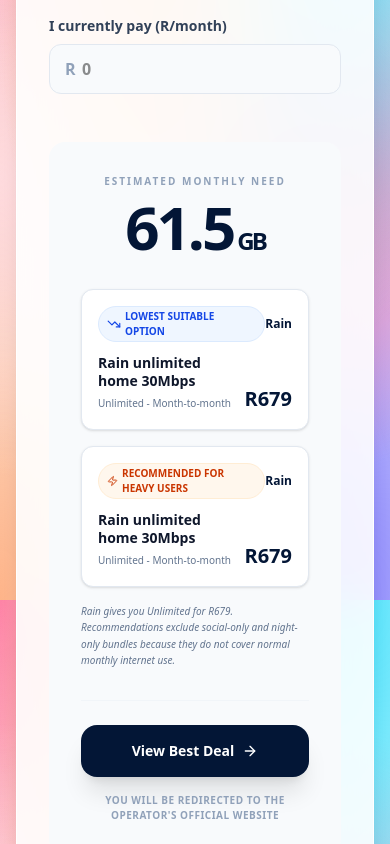
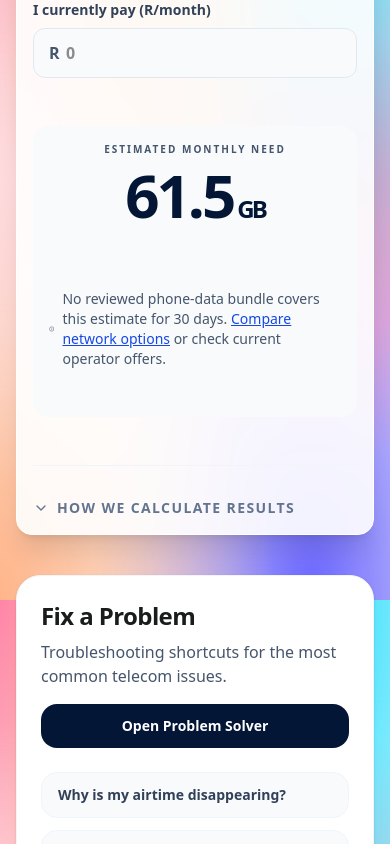
Before and after one commit to RicV-Sam/datacosts, a React (Vite) app: page / in a window 390 px wide. Shown: the part 3620-4464 px from the top of the page. Built offline with nearby package versions, Linux system fonts and the light colour scheme.

Commit message:
Fix data calculator eligibility and improve Telkom guidance

```diff
--- a/src/components/DataCalculator.tsx
+++ b/src/components/DataCalculator.tsx
@@ -25,7 +25,7 @@
   }, [totalDataNeeded, currentSpend]);
 
   return (
-    <div className="bg-white/90 backdrop-blur-xl rounded-2xl p-8 border border-white shadow-xl hover:shadow-2xl transition-all duration-300" id="calculator">
+    <div className="bg-white/90 backdrop-blur-xl rounded-2xl p-4 sm:p-8 border border-white shadow-xl hover:shadow-2xl transition-all duration-300" id="calculator">
       <div className="flex items-center gap-3 mb-8">
         <div className="w-10 h-10 bg-[#031636] rounded-xl flex items-center justify-center text-white">
           <Calculator className="w-5 h-5" />
@@ -72,12 +72,14 @@
           />
 
           <div className="pt-6 border-t border-slate-100">
-            <label className="block text-sm font-bold text-slate-700 mb-2">
+            <label htmlFor="calculator-spend" className="block text-sm font-bold text-slate-700 mb-2">
               I currently pay (R/month)
             </label>
             <div className="relative">
-              <span className="absolute left-4 top-1/2 -translate-y-1/2 text-slate-400 font-bold">R</span>
+              <span className="absolute left-4 top-1/2 -translate-y-1/2 text-slate-600 font-bold">R</span>
               <input
+                id="calculator-spend"
+                min="0"
                 type="number"
                 placeholder="0"
                 value={currentSpend}
@@ -88,9 +90,9 @@
           </div>
         </div>
 
-        <div className="bg-slate-50 rounded-2xl p-8 flex flex-col justify-center">
+        <div className="bg-slate-50 rounded-2xl p-4 sm:p-8 flex flex-col justify-center">
           <div className="text-center mb-8">
-            <span className="text-[10px] font-bold text-slate-400 uppercase tracking-[0.2em] mb-2 block">Estimated Monthly Need</span>
+            <span className="text-[10px] font-bold text-slate-600 uppercase tracking-[0.2em] mb-2 block">Estimated Monthly Need</span>
             <div className="text-6xl font-black text-[#031636] tracking-tighter">
               {totalDataNeeded.toFixed(1)}<span className="text-2xl ml-1">GB</span>
             </div>
@@ -106,9 +108,9 @@
                       animate={{ opacity: 1, scale: 1 }}
                       className="bg-[#a0f399] p-4 rounded-xl text-[#1b6d24] text-center mb-4 border border-[#1b6d24]/20"
                     >
-                      <p className="text-xs font-black uppercase tracking-widest mb-1">Potential Monthly Saving</p>
+                      <p className="text-xs font-black uppercase tracking-widest mb-1">Difference from entered spend</p>
                       <p className="text-3xl font-black">R{recommendations.savings.toFixed(2)}</p>
-                      <p className="text-[10px] font-bold mt-1">By switching to {recommendations.cheapest.network}</p>
+                      <p className="text-[10px] font-bold mt-1">Data price only; excludes calls, devices and switching costs.</p>
                     </motion.div>
                   )}
                   <RecommendationCard
@@ -153,18 +155,18 @@
                       onClick={() => trackAndRedirect(recommendations.cheapest.network, 'calculator', recommendations.cheapest.name)}
                       className="w-full py-4 bg-[#031636] text-white rounded-2xl font-black text-sm shadow-xl active:scale-95 transition-all flex items-center justify-center gap-2 hover:opacity-90"
                     >
-                      View Best Deal
+                      Check operator price
                       <ArrowRight className="w-4 h-4" />
                     </button>
-                    <p className="text-[10px] text-slate-400 font-bold uppercase tracking-wider text-center">
+                    <p className="text-[10px] text-slate-600 font-bold uppercase tracking-wider text-center">
                       You will be redirected to the operator's official website
                     </p>
                   </div>
                 </>
               ) : (
-                <div className="flex items-center gap-2 text-slate-400 text-sm justify-center py-8">
+                <div className="flex items-center gap-2 text-slate-600 text-sm justify-center py-8">
                   <Info className="w-4 h-4" />
-                  <span>Adjust sliders to see recommendations</span>
+                  <span>No reviewed phone-data bundle covers this estimate for 30 days. <a href="/network/" className="underline text-blue-700">Compare network options</a> or check current operator offers.</span>
                 </div>
               )}
             </AnimatePresence>
@@ -175,6 +177,7 @@
       {/* Methodology Section */}
       <div className="mt-12 pt-8 border-t border-slate-100">
         <button
+          aria-expanded={showMethodology}
           onClick={() => setShowMethodology(!showMethodology)}
           className="flex items-center gap-2 text-slate-500 hover:text-[#031636] transition-colors"
         >
@@ -190,23 +193,23 @@
               exit={{ height: 0, opacity: 0 }}
               className="overflow-hidden"
             >
-              <div className="pt-6 grid grid-cols-1 md:grid-cols-3 gap-8">
+              <div id="calculator-methodology" className="pt-6 grid grid-cols-1 md:grid-cols-3 gap-8">
                 <div>
                   <h4 className="text-xs font-black text-[#031636] uppercase mb-2">Usage Estimation</h4>
                   <p className="text-xs text-slate-500 leading-relaxed">
-                    We use industry-standard averages for data consumption: HD Video (~1.5GB/hr), Social Media (~200MB/hr), and basic web browsing/messaging.
+                    These are adjustable planning estimates, not measured usage: video 1.5GB/hr, social 0.2GB/hr, chat 0.05GB/hr and web 0.1GB/hr, multiplied by 30 days. Quality settings and apps change actual usage. We use 1GB = 1,000MB.
                   </p>
                 </div>
                 <div>
                   <h4 className="text-xs font-black text-[#031636] uppercase mb-2">Cost Logic</h4>
                   <p className="text-xs text-slate-500 leading-relaxed">
-                    "Cheapest" is the absolute lowest price for a bundle that meets your data needs. "Best Value" prioritizes the lowest cost per GB.
+                    The lowest suitable option is the cheapest eligible listed phone bundle covering the full estimate for at least 30 days. Best value uses unrestricted data only. This is not a whole-market ranking.
                   </p>
                 </div>
                 <div>
                   <h4 className="text-xs font-black text-[#031636] uppercase mb-2">Data Sources</h4>
                   <p className="text-xs text-slate-500 leading-relaxed">
-                    Pricing is compared against public network provider information using the DataCost methodology. We only include standard prepaid and monthly bundles in these recommendations.
+                    Only source-checked phone bundles reviewed within 30 days qualify. Fixed-home and router products are excluded. Confirm current price, eligibility, renewal terms and local coverage with the operator.
                   </p>
                 </div>
               </div>
@@ -238,7 +241,7 @@
       exit={{ opacity: 0, y: -10 }}
       className="w-full bg-white p-4 rounded-xl border border-slate-200 shadow-sm"
     >
-      <div className="flex items-center justify-between mb-3">
+      <div className="flex flex-wrap gap-2 items-center justify-between mb-3">
         <span className={`flex items-center gap-1 text-[10px] font-black px-2 py-0.5 rounded-full uppercase border ${colorClasses[color]}`}>
           {icon} {type}
         </span>
@@ -248,6 +251,8 @@
         <div>
           <h4 className="font-bold text-slate-900 text-sm leading-tight">{bundle.name}</h4>
           <span className="text-[10px] text-slate-500 font-medium">{bundle.volume} - {bundle.validity}</span>
+          {bundle.sourceUrl && <a href={bundle.sourceUrl} target="_blank" rel="noopener noreferrer" className="mt-2 block text-xs text-blue-700 underline">Official source · checked {bundle.lastVerified}</a>}
+          {bundle.watchOut && <p className="mt-1 text-xs text-slate-600">{bundle.watchOut}</p>}
           {note && <span className="mt-1 block text-[10px] font-bold text-amber-700">{note}</span>}
         </div>
         <div className="text-xl font-black text-[#031636]">R{bundle.price}</div>
@@ -273,6 +278,8 @@
       <span className="text-xs font-bold text-[#031636]">{value} {unit}</span>
     </div>
     <input
+      aria-label={label}
+      aria-valuetext={`${value} ${unit}`}
       type="range"
       min="0"
       max={max}
--- a/src/utils/dataCalculator.ts
+++ b/src/utils/dataCalculator.ts
@@ -45,9 +45,9 @@
     const amount = Number(match[1]);
     const unit = match[2];
     if (!Number.isFinite(amount) || amount <= 0) return total;
-    if (unit === 'tb') return total + amount * 1024;
+    if (unit === 'tb') return total + amount * 1000;
     if (unit === 'gb') return total + amount;
-    return total + amount / 1024;
+    return total + amount / 1000;
   }, 0);
 }
 
@@ -71,23 +71,20 @@
 
 function getValidityDays(bundle: Bundle): number {
   const validity = bundle.validity.toLowerCase();
-  if (validity.includes('hour')) return 1 / 24;
-  if (validity.includes('week') || validity.includes('7 day')) return 7;
-  if (validity.includes('month') || validity.includes('30 day') || bundle.type === 'Monthly' || bundle.type === 'Prepaid') return 30;
-  if (validity.includes('night') || validity.includes('day') || bundle.type === 'Daily') return 1;
-  return 30;
+  const duration = validity.match(/^(\d+)\s*(hour|day|week|month)s?$/);
+  if (duration) return Number(duration[1]) * ({ hour: 1 / 24, day: 1, week: 7, month: 30 }[duration[2]] ?? 0);
+  if (validity === 'month-to-month' || validity === 'monthly') return 30;
+  return 0;
 }
 
 function isRealisticMonthlyMatch(bundle: Bundle, monthlyNeedGb: number): boolean {
   const generalDataGb = getGeneralDataGb(bundle);
-  if (generalDataGb === Number.POSITIVE_INFINITY) return true;
   if (generalDataGb <= 0) return false;
 
   const validityDays = getValidityDays(bundle);
-  if (monthlyNeedGb > 10 && validityDays < 28) return false;
-  if (monthlyNeedGb > 3 && validityDays < 7) return false;
+  if (validityDays < 30) return false;
 
-  return generalDataGb >= monthlyNeedGb * 0.9;
+  return generalDataGb >= monthlyNeedGb;
 }
 
 function getValueScore(bundle: Bundle, monthlyNeedGb: number): number {
@@ -97,37 +94,22 @@
   return bundle.price / generalDataGb;
 }
 
-function getClosestMonthlyFallback(bundles: Bundle[], monthlyNeedGb: number): Bundle | null {
-  const monthlyGeneralBundles = bundles
-    .filter((bundle) => getGeneralDataGb(bundle) > 0)
-    .filter((bundle) => getValidityDays(bundle) >= 28)
-    .sort((a, b) => {
-      const aGap = Math.abs(getGeneralDataGb(a) - monthlyNeedGb);
-      const bGap = Math.abs(getGeneralDataGb(b) - monthlyNeedGb);
-      if (aGap !== bGap) return aGap - bGap;
-      return getValueScore(a, monthlyNeedGb) - getValueScore(b, monthlyNeedGb);
-    });
-
-  return monthlyGeneralBundles[0] ?? null;
-}
-
-function getEmergencyTopUp(bundles: Bundle[]): Bundle | null {
-  const topUps = bundles
-    .filter((bundle) => !isSocialBundle(bundle) && !isNightOnlyBundle(bundle))
-    .filter((bundle) => getGeneralDataGb(bundle) > 0 && getGeneralDataGb(bundle) <= 2)
-    .sort((a, b) => a.price - b.price);
-
-  return topUps[0] ?? null;
-}
-
 export function getDataRecommendations(
   allBundles: Bundle[],
   monthlyNeedGb: number,
-  currentSpend: number | ''
+  currentSpend: number | '',
+  now: Date = new Date()
 ): DataRecommendation | null {
-  const suitableBundles = allBundles.filter((bundle) => isRealisticMonthlyMatch(bundle, monthlyNeedGb));
-  const fallback = suitableBundles.length > 0 ? null : getClosestMonthlyFallback(allBundles, monthlyNeedGb);
-  const recommendationPool = suitableBundles.length > 0 ? suitableBundles : (fallback ? [fallback] : []);
+  if (!Number.isFinite(monthlyNeedGb) || monthlyNeedGb <= 0) return null;
+  const eligible = allBundles.filter((bundle) => {
+    const checked = Date.parse(`${bundle.lastVerified}T00:00:00Z`);
+    const age = now.getTime() - checked;
+    return bundle.sourceConfidence === 'verified' && Boolean(bundle.sourceUrl?.startsWith('https://')) &&
+      Number.isFinite(age) && age >= 0 && age < 30 * 86400000 &&
+      Number.isFinite(bundle.price) && bundle.price > 0 &&
+      (bundle.productType === 'smartphone_once_off_data' || bundle.productType === 'smartphone_recurring_data');
+  });
+  const recommendationPool = eligible.filter((bundle) => isRealisticMonthlyMatch(bundle, monthlyNeedGb));
 
   if (!recommendationPool.length) return null;
 
@@ -136,15 +118,13 @@
   const heavyUser = monthlyNeedGb > 50
     ? [...recommendationPool].filter((bundle) => getGeneralDataGb(bundle) === Number.POSITIVE_INFINITY).sort((a, b) => a.price - b.price)[0] ?? null
     : null;
-  const topUp = suitableBundles.length === 0 ? getEmergencyTopUp(allBundles) : null;
+  const topUp = null;
 
-  const savings = typeof currentSpend === 'number'
+  const savings = typeof currentSpend === 'number' && Number.isFinite(currentSpend)
     ? Math.max(0, currentSpend - cheapest.price)
     : 0;
 
-  const note = suitableBundles.length > 0
-    ? 'Recommendations exclude social-only and night-only bundles because they do not cover normal monthly internet use.'
-    : 'No listed bundle fully covers the estimate, so this is the closest monthly-style option; any small top-up shown is only an emergency add-on.';
+  const note = 'Listed phone-data bundles cover the full estimate for at least 30 days. Night and social allowances, router products and personalised offers are excluded. Confirm coverage, eligibility and the checkout price before buying.';
 
   return { bestValue, cheapest, heavyUser, topUp, savings, note };
 }
```
Also changed, not shown: src/pages/NetworkPage.tsx (+12 -1 lines), src/pages/NetworkUSSDPage.tsx (+8 -1 lines), 3 other files (tests, documents, lock files or other folders).
